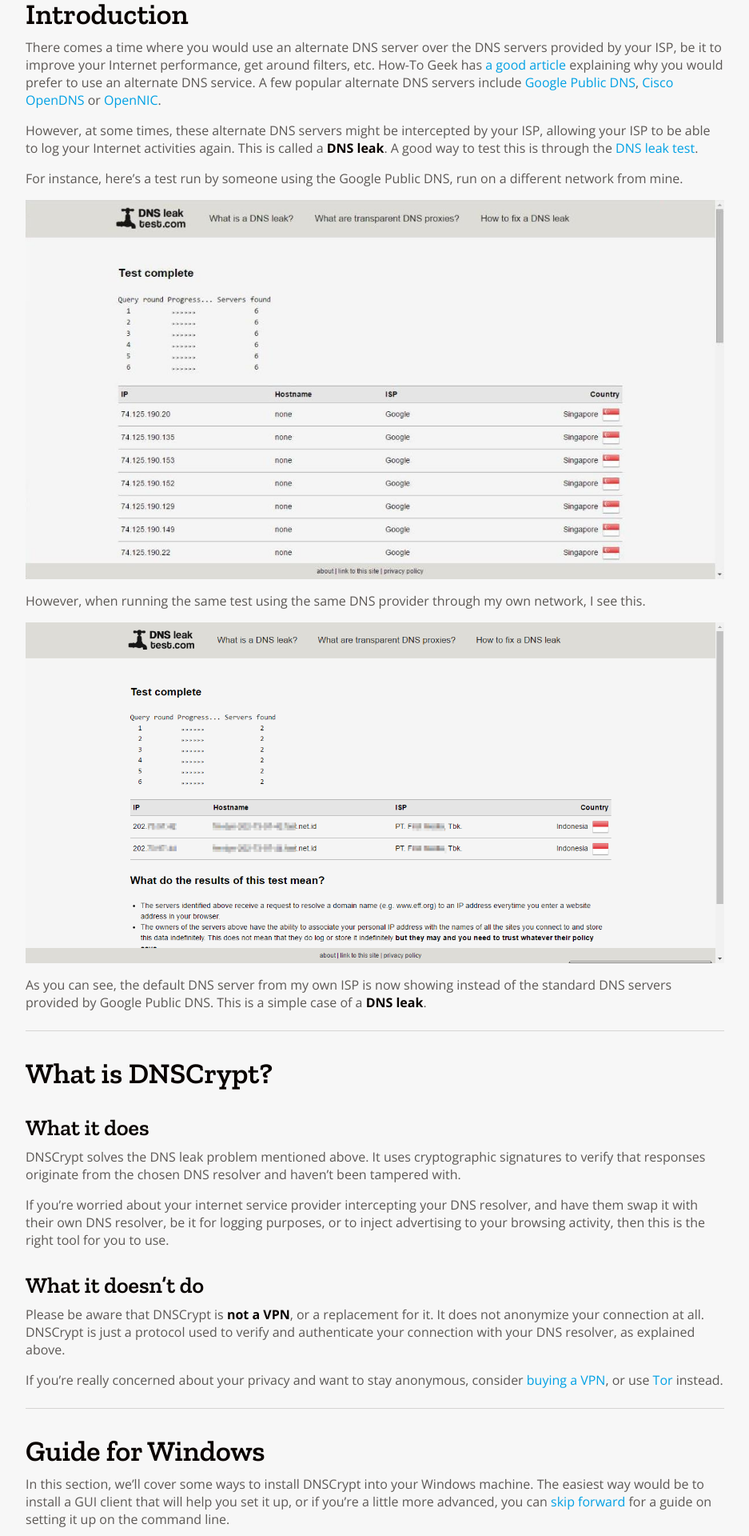
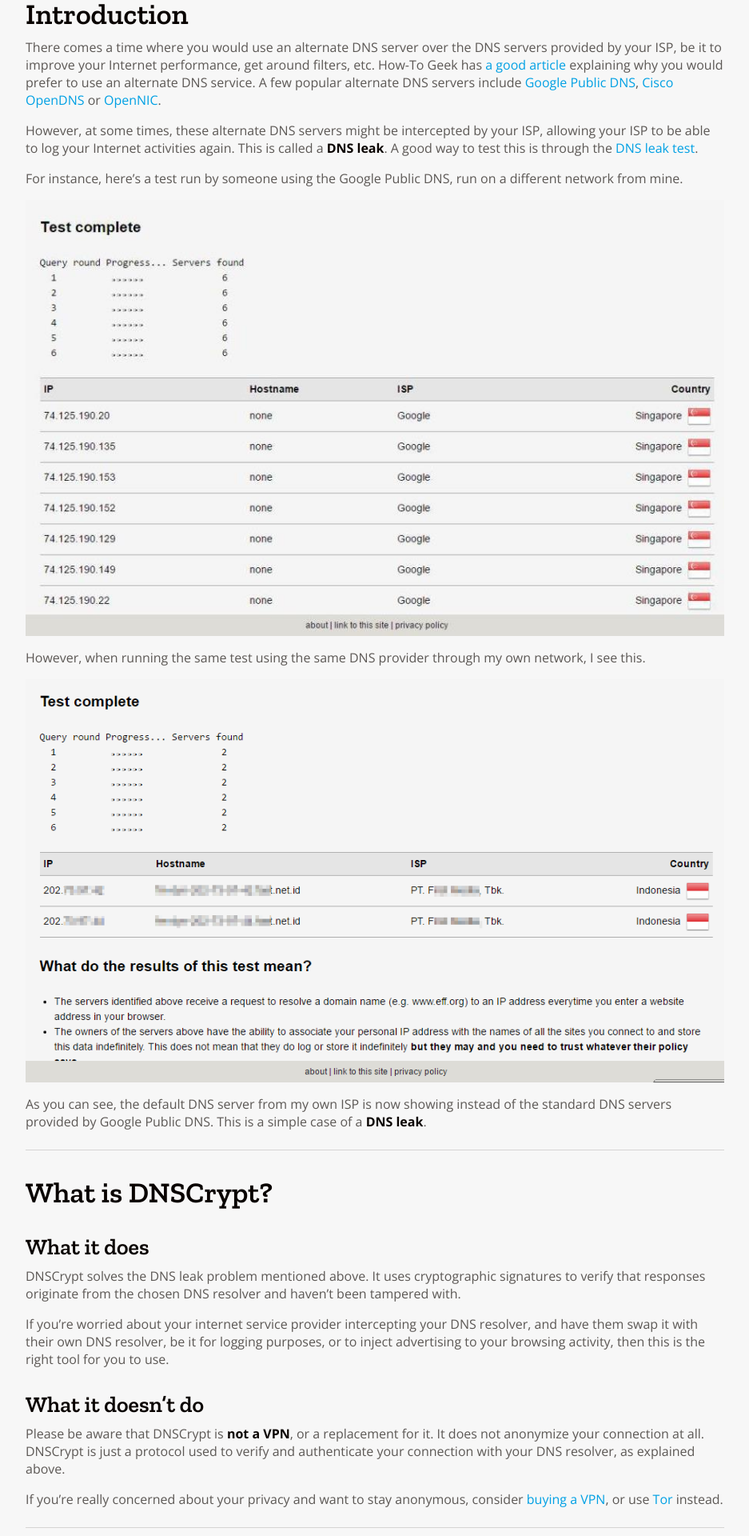
Before and after one commit to resir014/resir014.github.io, a Jekyll site: the page built from _etc/dnscrypt.md, in a window 1280 px wide. Shown: the part 624-2544 px from the top of the page at 80% size, without its empty margins (171-1108 px from the left). Built offline with Jekyll 4.4.1, drawn with Linux system fonts in a browser that asks for light colours; comment, search, counter and statistics services are not loaded.

Commit message:
updated images on dnscrypt guide

```diff
--- a/_etc/dnscrypt.md
+++ b/_etc/dnscrypt.md
@@ -26,7 +26,7 @@
 
 For instance, here's a test run by someone using the Google Public DNS, run on a different network from mine.
 
-![google-dns-nm]({{ site.baseurl }}/public/images/etc/dnscrypt/2mga42Z.jpg)
+![google-dns-nm]({{ site.baseurl }}/public/images/etc/dnscrypt/2mga42Z.png)
 
 However, when running the same test using the same DNS provider through my own network, I see this.
 
```
Also changed, not shown: public/images/etc/dnscrypt/2mga42Z.jpg (deleted), public/images/etc/dnscrypt/2mga42Z.png (added), public/images/etc/dnscrypt/457lm9x.png.
